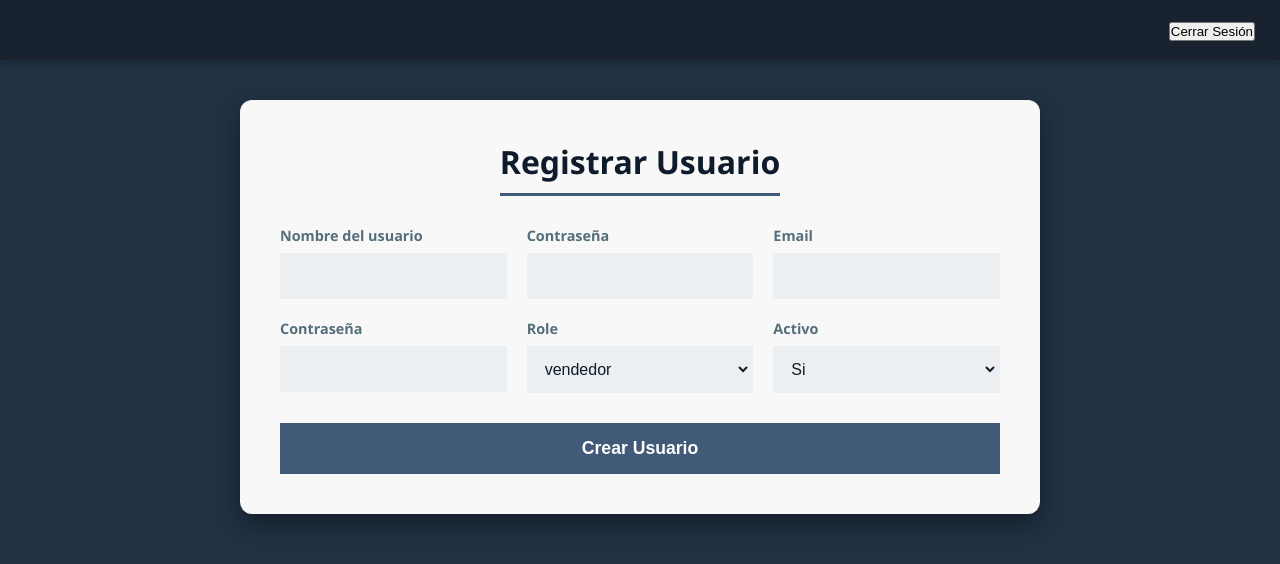
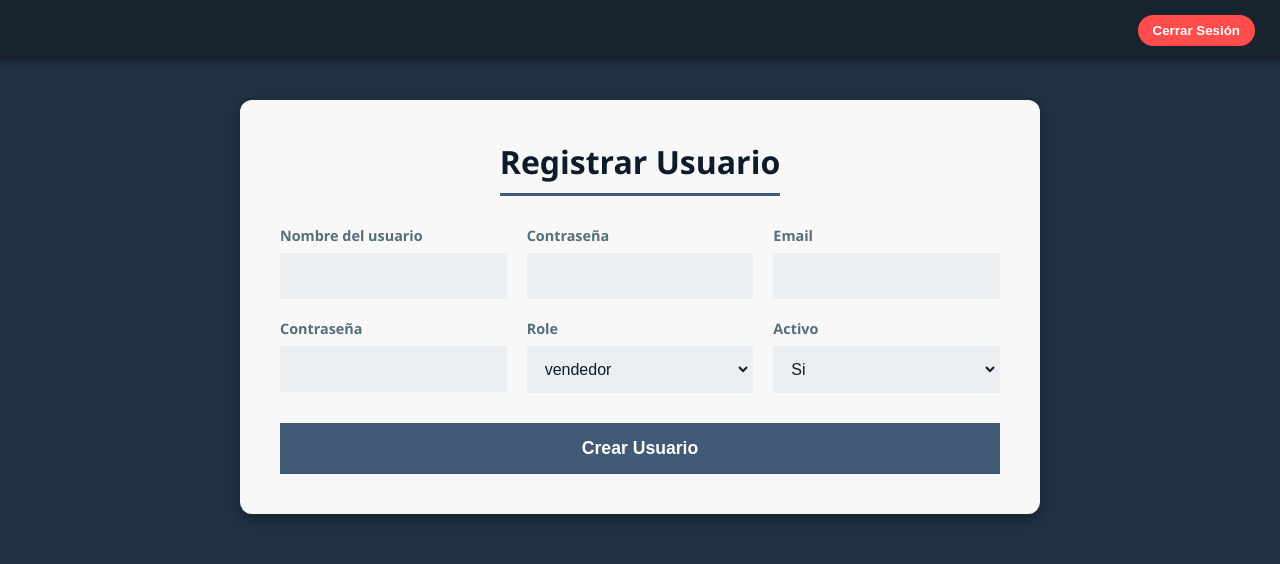
Before and after one commit to Vany1012/SistemaDeVentas, a plain HTML site: page front/views/registrarUsuario.html in a window 1280 px wide. Drawn offline with Linux system fonts and the light colour scheme; files whose address does not match are found by name.

Commit message:
Small bugfix on header.

```diff
--- a/front/views/registrarUsuario.html
+++ b/front/views/registrarUsuario.html
@@ -5,6 +5,7 @@
   <meta charset="UTF-8">
   <title>Registar Usuario</title>
   <link rel="stylesheet" href="../css/crearProducto.css">
+  <link rel="stylesheet" href="../css/header.css">
   <script src="./js/registrarUsuario.js" defer></script>
   <script src="./js/header.js" defer></script>
   <link rel="shortcut icon" href="img/favicon.ico" type="image/x-icon">
```
